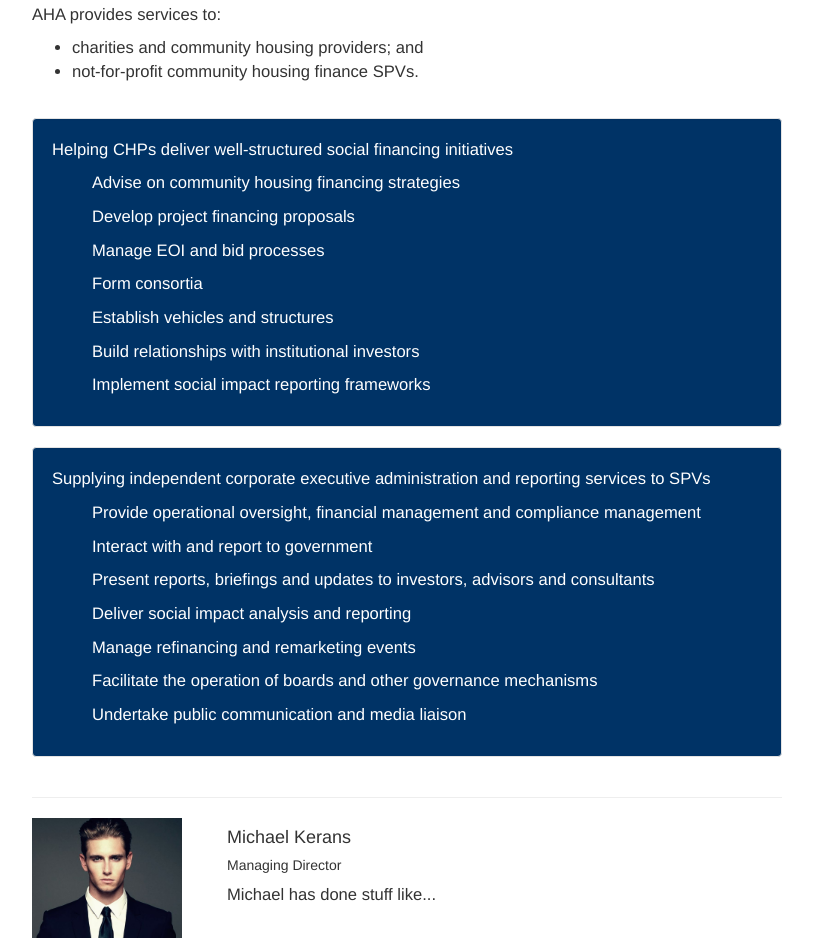
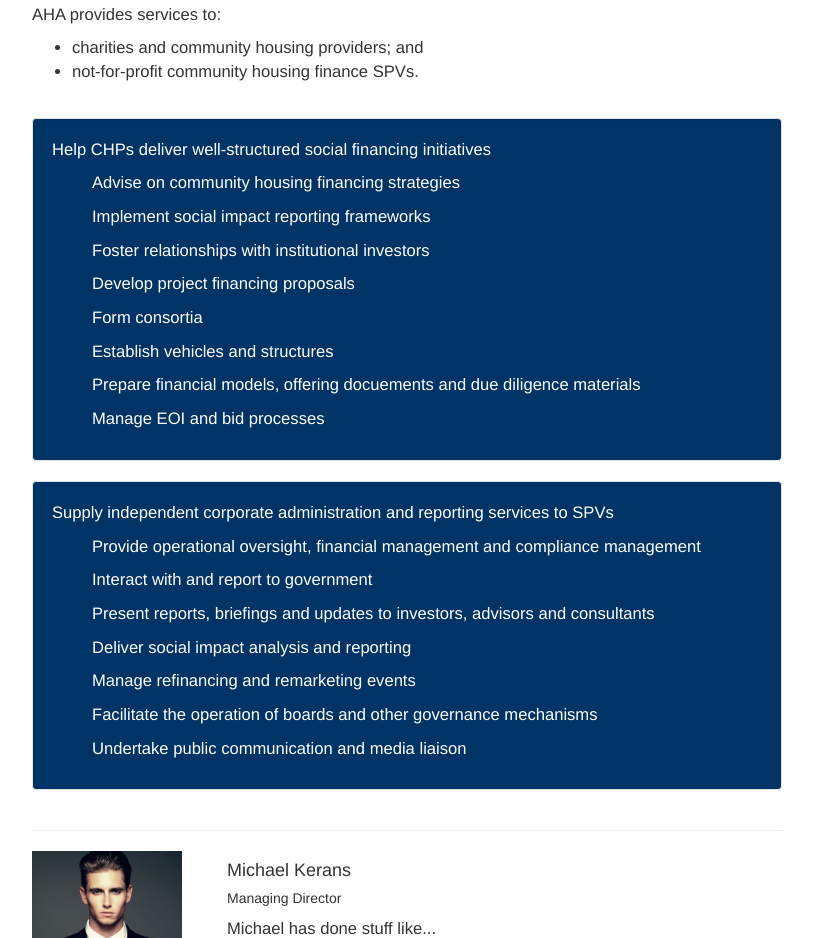
Before and after one commit to lachdoug/aha_website, a plain HTML site: page index.html in a window 1280 px wide. Shown: the part 839-1777 px from the top of the page, without its empty margins (233-1046 px from the left). Drawn offline with nearby package versions, Linux system fonts and the light colour scheme.

Commit message:
first commit

```diff
--- a/index.html
+++ b/index.html
@@ -20,11 +20,8 @@
 
 <style type="text/css">
 body {
-/*    word-break: break-all;*/
   font-size: 1.66em;
-
 }
-
 .splash {
   background: url("images/background.png") no-repeat scroll center top #000;
   background-size: cover;
@@ -34,26 +31,6 @@
   color: white;
   min-height: 500px;
 }
-
-/*
-    .container {
-        overflow-y: scroll;
-    }
-*/
-
-
-/*        color: inherit;*/
-
-
-
-/*
-    .container {
-        background-color: inherit;
-        color: inherit;
-    }
-*/
-
-
 .logo-wrapper {
   width: 100%;
   margin: 100px 0px 50px 0px;
@@ -61,26 +38,21 @@
   background-color: #003366;
 }
 .logo {
-
   max-width: 250px;
 }
-
 .team-member-photo {
     max-width: 150px;
 }
-
 .well {
   background-color: #003366;
   color: white;
 }
-
 .no-bullets {
   list-style-type: none;
 }
 .no-bullets li {
   margin-bottom: 10px;
 }
-
 .footer {
   background-color: #003366;
   color: white;
@@ -95,40 +67,23 @@
 <body>
 
 <div class="splash">
-
     <div class="container-fluid">
-
         <div class="row">
-
             <div class="logo-wrapper" align="center">
                 <img src="images/logo.jpg" class="logo img-responsive">
             </div>
-
         </div>
-
     </div>
-
-
     <div class="container">
-
         <div class="row">
-
             <div class="col-sm-6 col-sm-offset-3">
-
                 <p><i>"Alignment of interest and good corporate governance are the foundations of stable, long-term partnerships in social impact investing."</i></p>
                 <p class="pull-right">
                 - Michael Kerans
                 </p>
-
             </div>
-
         </div>
-
     </div>
-
-
-
-
 
 </div>
 
@@ -157,15 +112,16 @@
 
           <div class="well">
 
-            <p>Helping CHPs deliver well-structured social financing initiatives</p>
+            <p>Help CHPs deliver well-structured social financing initiatives</p>
             <ul class="no-bullets">
                 <li>Advise on community housing financing strategies</li>
+                <li>Implement social impact reporting frameworks</li>
+                <li>Foster relationships with institutional investors</li>
                 <li>Develop project financing proposals</li>
-                <li>Manage EOI and bid processes</li>
                 <li>Form consortia</li>
                 <li>Establish vehicles and structures</li>
-                <li>Build relationships with institutional investors</li>
-                <li>Implement social impact reporting frameworks</li>
+                <li>Prepare financial models, offering docuements and due diligence materials</li>
+                <li>Manage EOI and bid processes</li>
           </ul>
 
           </div>
@@ -176,7 +132,7 @@
 
           <div class="well">
 
-            <p>Supplying independent corporate executive administration and reporting services to SPVs</p>
+            <p>Supply independent corporate administration and reporting services to SPVs</p>
             <ul class="no-bullets">
               <li>Provide operational oversight, financial management and compliance management</li>
               <li>Interact with and report to government</li>
@@ -247,9 +203,6 @@
 </div>
 
 <div class="footer">
-
-
-
   Affordable Housing Australia Pty Ltd<br>
   ABN 52133868774<br>
   <br>
@@ -258,12 +211,7 @@
   <a href="mailto:mkerans@affordablehousingaustralia.net">
       mkerans@affordablehousingaustralia.net
   </a><br>
-
-
-
 </div>
-
-
 
 </body>
 
```
Lines whose indentation alone changed are shown as unchanged.
